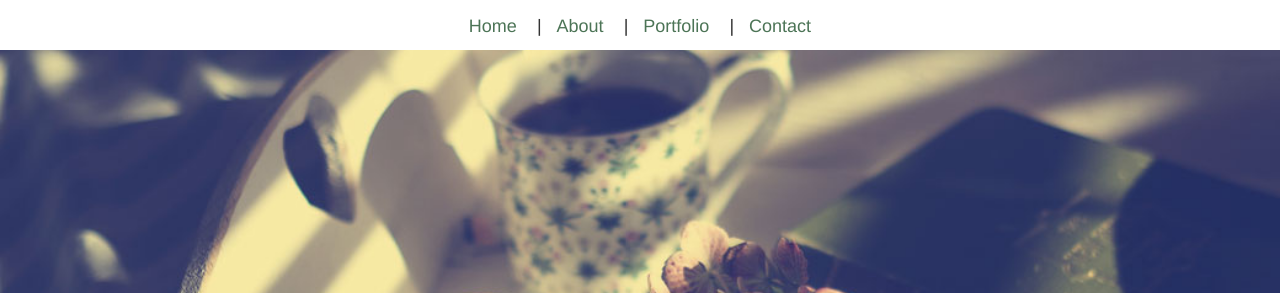
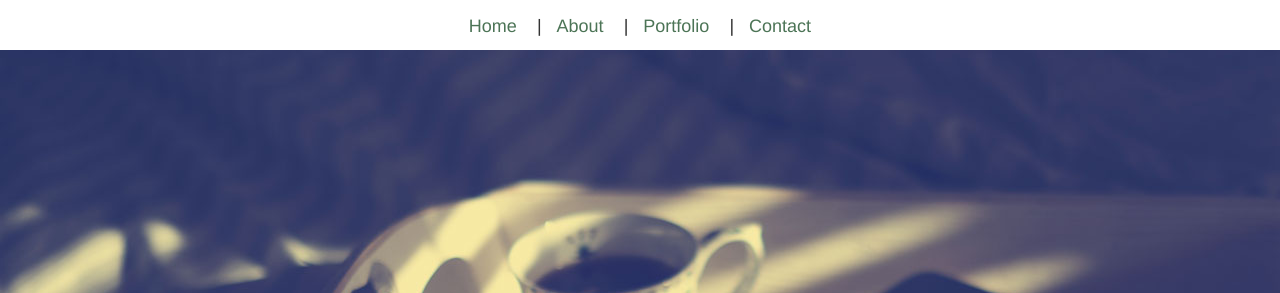
Before and after one commit to MilkVetch/CV, a plain HTML site: page index.html in a window 1280 px wide. Shown: the part 166-459 px from the top of the page. Drawn offline with Linux system fonts and the light colour scheme.

Commit message:
change the compatitive

```diff
--- a/sass/3-layouts/_main.scss
+++ b/sass/3-layouts/_main.scss
@@ -5,7 +5,10 @@
 		width: 100%;
 		background: url(../img/bg.jpg) center center;
 		background-size: cover;
-		background-attachment: fixed;
+		@include bp(large-only) {
+			background-attachment: fixed;
+		}
+
 		h1 {
 			font-weight: bold;
 			text-transform: uppercase;
```
Also changed, not shown: css/style.css.
